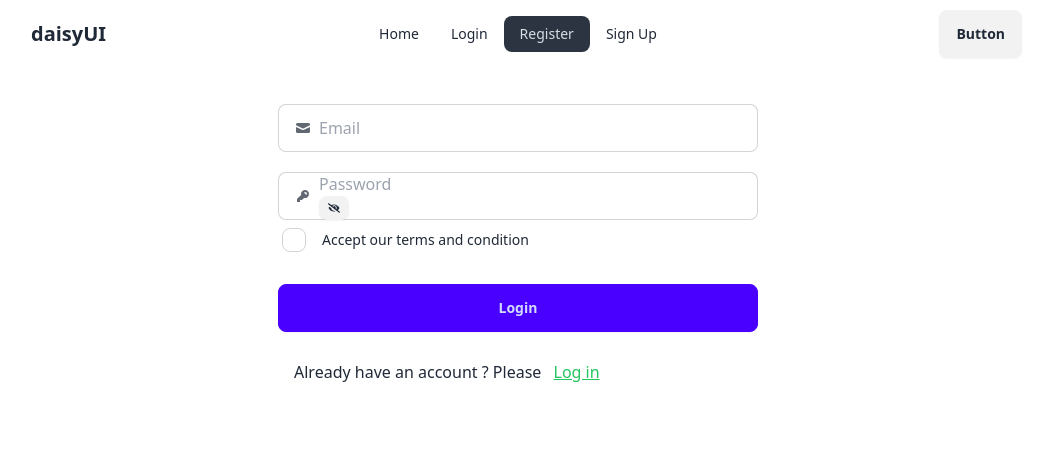
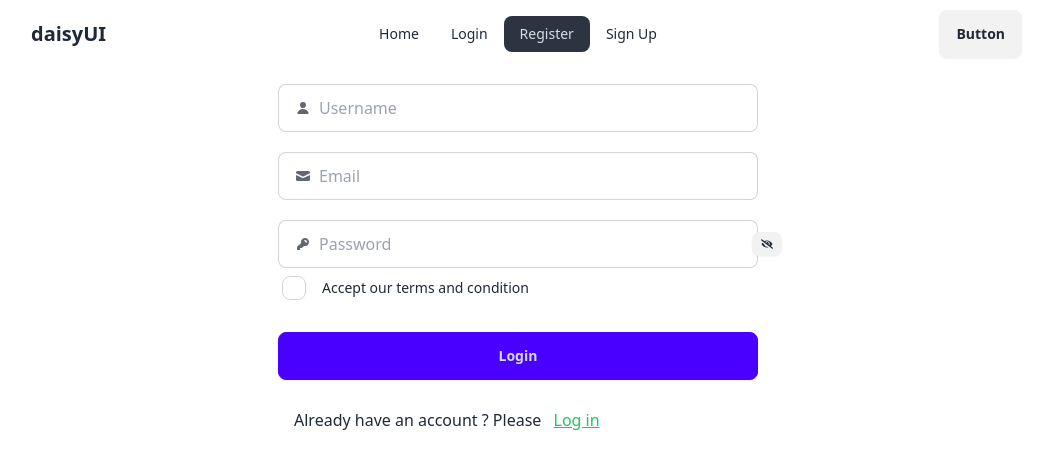
Before and after one commit to ALNoman78/Authentication-by-email, a React (Vite) app: page /register in a window 1280 px wide. Shown: the top 468 px of the page, without its empty margins (122-1175 px from the left). Built offline with nearby package versions, Linux system fonts and the light colour scheme.

Commit message:
authentication user

```diff
--- a/src/components/Register/Register.jsx
+++ b/src/components/Register/Register.jsx
@@ -16,9 +16,10 @@
         e.preventDefault()
         const email = e.target.email.value
         const password = e.target.password.value
+        const username = e.target.username.value
         // terms and policy section
         const terms = e.target.terms.checked
-        console.log(email, password)
+        console.log(email, password , username)
 
         // checked mark sign
         if (!terms) {
@@ -47,7 +48,7 @@
 
                 // send verification email address
                 sendEmailVerification(auth.currentUser)
-                .then(res => console.log('verification email send'))
+                    .then(res => console.log('verification email send'))
             })
             .catch(error => {
                 setError(error.message)
@@ -57,6 +58,17 @@
     return (
         <div className='max-w-lg mx-auto p-4'>
             <form onSubmit={handleRegister} className=''>
+                <label className="input input-bordered flex items-center gap-2">
+                    <svg
+                        xmlns="http://www.w3.org/2000/svg"
+                        viewBox="0 0 16 16"
+                        fill="currentColor"
+                        className="h-4 w-4 opacity-70">
+                        <path
+                            d="M8 8a3 3 0 1 0 0-6 3 3 0 0 0 0 6ZM12.735 14c.618 0 1.093-.561.872-1.139a6.002 6.002 0 0 0-11.215 0c-.22.578.254 1.139.872 1.139h9.47Z" />
+                    </svg>
+                    <input type="text" className="grow" name='username' placeholder="Username" />
+                </label>
                 <label className="input input-bordered flex items-center gap-2 my-5">
                     <svg
                         xmlns="http://www.w3.org/2000/svg"
@@ -92,14 +104,15 @@
                             d="M14 6a4 4 0 0 1-4.899 3.899l-1.955 1.955a.5.5 0 0 1-.353.146H5v1.5a.5.5 0 0 1-.5.5h-2a.5.5 0 0 1-.5-.5v-2.293a.5.5 0 0 1 .146-.353l3.955-3.955A4 4 0 1 1 14 6Zm-4-2a.75.75 0 0 0 0 1.5.5.5 0 0 1 .5.5.75.75 0 0 0 1.5 0 2 2 0 0 0-2-2Z"
                             clipRule="evenodd" />
                     </svg>
-                    <div>
+
+                    <div className='relative'>
                         <input
                             type={isVisible ? 'text' : 'password'} className="grow w-[90%]"
                             placeholder='Password'
                             name='password' required />
                         <button
                             onClick={() => setIsVisible(!isVisible)}
-                            className='btn btn-xs'>
+                            className='btn btn-xs absolute -right-[14.5rem]'>
                             {
                                 isVisible ? <FaEye /> : <FaEyeSlash />
                             }
```
